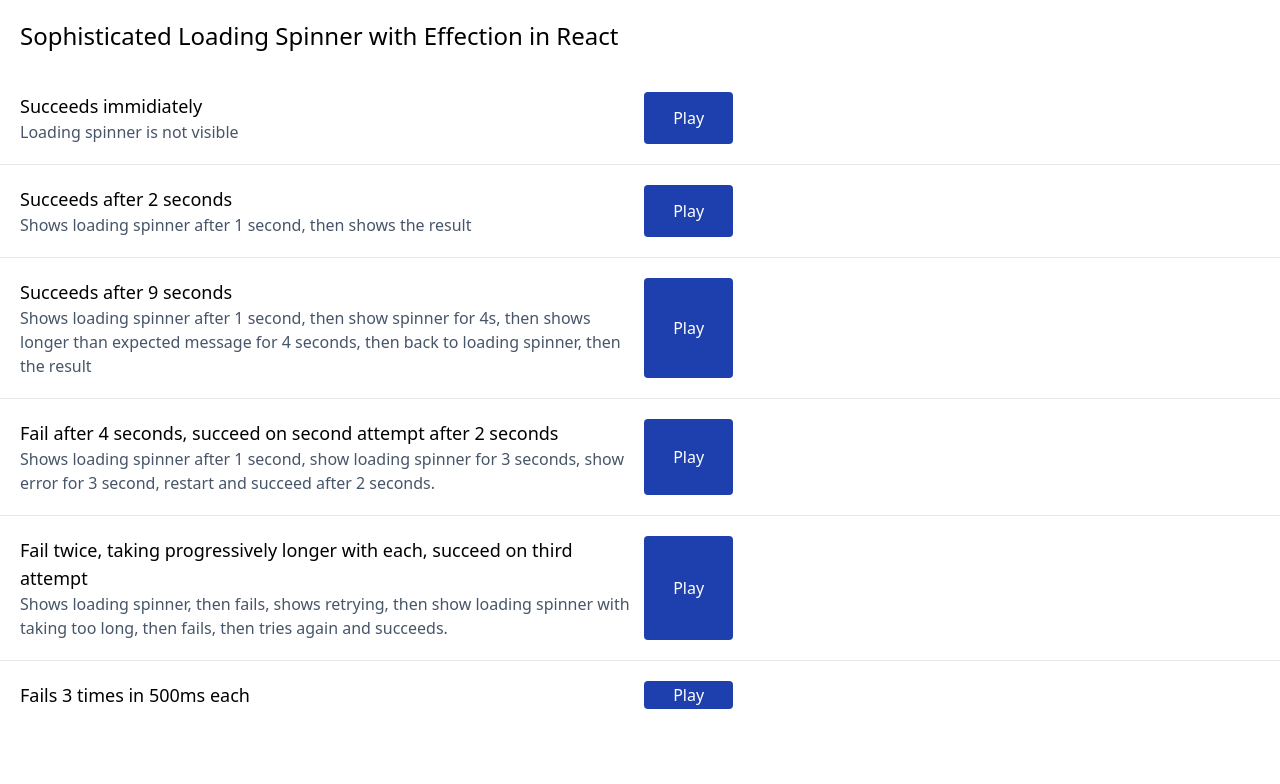
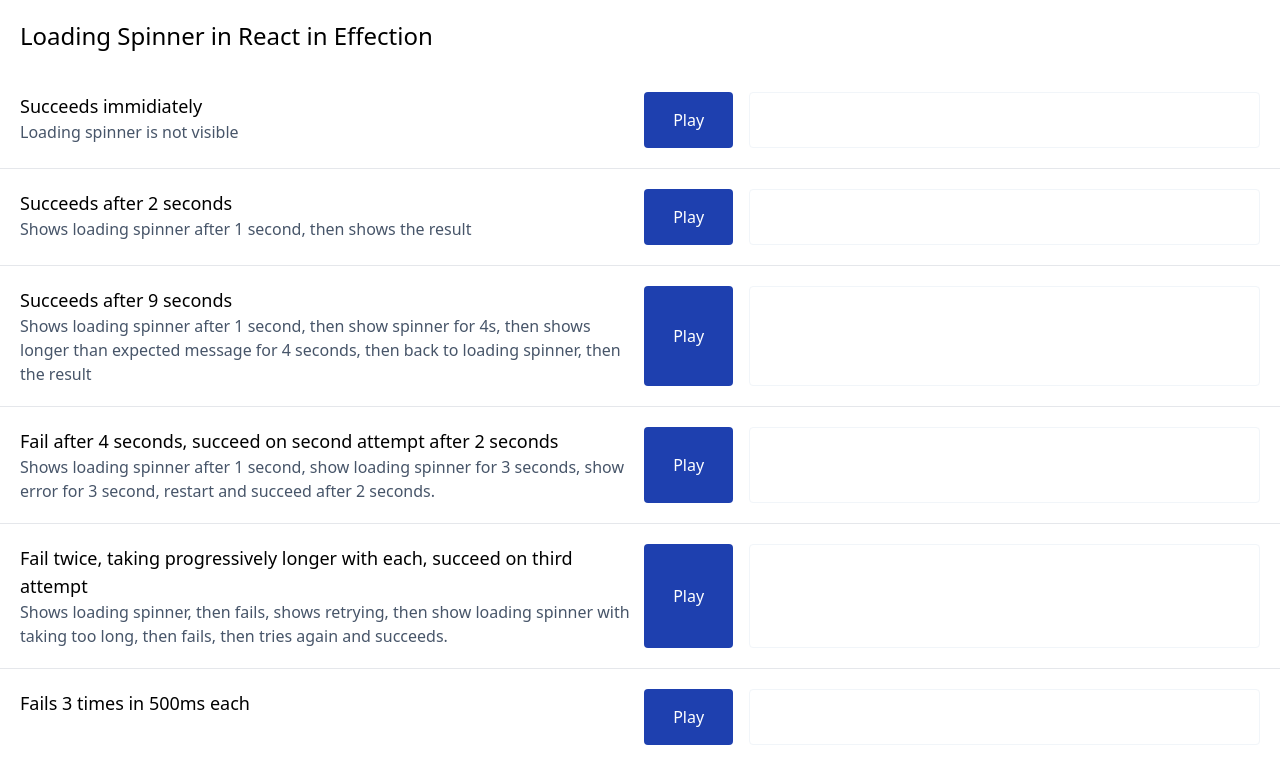
Before and after one commit to thefrontside/effection-react-loadingspinner, a React (Vite) app: page / in a window 1280 px wide. Shown: the top 784 px of the page. Built offline with nearby package versions, Linux system fonts and the light colour scheme.

Commit message:
Reorganized the scenarios

```diff
--- a/src/App.tsx
+++ b/src/App.tsx
@@ -1,72 +1,102 @@
-import { useState } from "react";
 import "./App.css";
 import { LoadingSpinner } from "./components/LoadingSpinner";
 import { useLoader } from "./hooks/useLoader";
-import { Scenario, scenarios } from "./scenarios";
+import { Operation, sleep } from "effection";
+import { Player } from "./components/Player";
 
-function ScenarioRunner({ run }: { run: Scenario['run'] }) {
-  const loader = useLoader(run);
+export function Runner({ op }: { op: (attempt: number) => Operation<string> }) {
+  const loader = useLoader(op);
 
-  return (
-    <>
-      <div className="border-2 rounded border-solid border-blue-800 p-2 col-span-4">
-        <LoadingSpinner loader={loader} />
-      </div>
-      <div className="border-2 border-solid border-slate-300 p-2 col-span-1">
-        {loader.type}
-      </div>
-    </>
-
-  )
-}
-
-function ScenarioPlayer({ scenario }: { scenario: Scenario }) {
-  const [playing, setPlaying] = useState<boolean>(false);
-
-  return (
-    <>
-      <div className="grid grid-cols-2 gap-2">
-        <div>
-          <h3 className="text-lg">{scenario.title}</h3>
-          <p className="text-slate-600">{scenario.description}</p>
-        </div>
-        <div className="grid grid-cols-6 gap-4">
-          {playing ? (
-            <>
-              <button
-                className="rounded bg-red-800 text-white"
-                onClick={() => setPlaying(false)}
-              >
-                Stop
-              </button>
-              <ScenarioRunner run={scenario.run} />
-            </>
-          ) : (
-            <button
-              className="rounded bg-blue-800 text-white"
-              onClick={() => setPlaying(true)}
-            >
-              Play
-            </button>
-          )}
-        </div>
-      </div>
-    </>
-  );
+  return <LoadingSpinner loader={loader} />;
 }
 
 const App = () => {
   return (
     <>
       <h1 className="text-2xl m-5">
-        Sophisticated Loading Spinner with Effection in React
+        Loading Spinner in React in Effection
       </h1>
       <ul className="grid grid-col divide-y">
-        {scenarios.map((s, i) => (
-          <li key={i} className="p-5">
-            <ScenarioPlayer scenario={s} />
-          </li>
-        ))}
+        <li key="0" className="p-5">
+          <Player
+            title="Succeeds immidiately"
+            description="Loading spinner is not visible"
+            // eslint-disable-next-line require-yield
+            op={function* (): Operation<string> {
+              return "Great Success!!!";
+            }}
+          />
+        </li>
+        <li key="1" className="p-5">
+          <Player
+            title="Succeeds after 2 seconds"
+            description="Shows loading spinner after 1 second, then shows the result"
+            op={function* (): Operation<string> {
+              yield* sleep(2000);
+
+              return "Great Success!!!";
+            }}
+          />
+        </li>
+        <li key="2" className="p-5">
+          <Player
+            title="Succeeds after 9 seconds"
+            description="Shows loading spinner after 1 second, then show spinner for 4s, then shows longer than expected message for 4 seconds, then back to loading spinner, then the result"
+            op={function* (): Operation<string> {
+              yield* sleep(9000);
+
+              return "Great Success!!!";
+            }}
+          />
+        </li>
+        <li key="3" className="p-5">
+          <Player
+            title="Fail after 4 seconds, succeed on second attempt after 2 seconds"
+            description="Shows loading spinner after 1 second, show loading spinner for 3 seconds, show error for 3 second, restart and succeed after 2 seconds."
+            op={function* (attempt: number): Operation<string> {
+              switch (attempt) {
+                case 0:
+                  yield* sleep(4000);
+                  throw new Error(`Could not get the value`);
+                case 1:
+                  yield* sleep(2000);
+              }
+              return "Great Success!!!";
+            }}
+          />
+        </li>
+        <li key="4" className="p-5">
+          <Player
+            title="Fail twice, taking progressively longer with each, succeed on third attempt"
+            description="Shows loading spinner, then fails, shows retrying, then show loading spinner with taking too long, then fails, then tries again and succeeds."
+            op={function* (attempt: number): Operation<string> {
+              switch (attempt) {
+                case 0:
+                  yield* sleep(2000);
+
+                  throw new Error(`Failed to connect to external service`);
+                case 1:
+                  yield* sleep(6000);
+
+                  throw new Error(`Connection timed out`);
+                case 2:
+                  yield* sleep(2000);
+              }
+              return "Great Success!!!";
+            }}
+          />
+        </li>
+        <li key="5" className="p-5">
+          <Player
+            title="Fails 3 times in 500ms each"
+            description=""
+            op={function* (): Operation<string> {
+              yield* sleep(500);
+
+              throw new Error(`Could not connnect to the server`);
+            }}
+          />
+        </li>
       </ul>
     </>
   );
--- /dev/null
+++ b/src/components/Player.tsx
@@ -0,0 +1,50 @@
+import { useState } from "react";
+import { Operation } from "effection";
+import { Runner } from "../App";
+
+
+export interface PlayerProps {
+  title: string;
+  description: string;
+  op: (attempt: number) => Operation<string>;
+}
+
+export function Player({ title, description, op }: PlayerProps) {
+  const [playing, setPlaying] = useState<boolean>(false);
+
+  return (
+    <>
+      <div className="grid lg:grid-cols-2 lg:gap-2">
+        <div>
+          <h3 className="text-lg">{title}</h3>
+          <p className="text-slate-600">{description}</p>
+        </div>
+        <div className="grid grid-cols-6 gap-4 mt-2 lg:mt-0">
+          {playing ? (
+            <>
+              <button
+                className="rounded bg-red-800 text-white p-4"
+                onClick={() => setPlaying(false)}
+              >
+                Stop
+              </button>
+              <div className="border border-1 rounded border-solid border-blue-800 p-2 col-span-5">
+                <Runner op={op} />
+              </div>
+            </>
+          ) : (
+            <>
+              <button
+                className="rounded bg-blue-800 text-white p-4"
+                onClick={() => setPlaying(true)}
+              >
+                Play
+              </button>
+              <div className="border border-1 rounded border-solid border-slate-100 p-2 col-span-5"></div>
+            </>
+          )}
+        </div>
+      </div>
+    </>
+  );
+}
--- a/src/scenarios.ts
+++ /dev/null
@@ -1,78 +0,0 @@
-import { Operation, sleep } from "effection";
-
-export const scenarios: Scenario[] = [
-  {
-    title: "Succeeds immidiately",
-    description: "Loading spinner is not visible",
-    run: function* (): Operation<string> {
-      return "Great Success!!!";
-    },
-  },
-  {
-    title: "Succeeds after 2 seconds",
-    description: "Shows loading spinner after 1 second, then shows the result",
-    run: function* (): Operation<string> {
-      yield* sleep(2000);
-
-      return "Great Success!!!";
-    },
-  },
-  {
-    title: "Succeeds after 9 seconds",
-    description:
-      "Shows loading spinner after 1 second, then show spinner for 4s, then shows longer than expected message for 4 seconds, then back to loading spinner, then the result",
-    run: function* (): Operation<string> {
-      yield* sleep(9000);
-
-      return "Great Success!!!"
-    }
-  },
-  {
-    title: "Fail after 4 seconds, succeed on second attempt after 2 seconds",
-    description: "Shows loading spinner after 1 second, show loading spinner for 3 seconds, show error for 3 second, restart and succeed after 2 seconds.",
-    run: function* (attempt: number): Operation<string> {
-      switch (attempt) {
-        case 0:
-          yield* sleep(4000);
-          throw new Error(`Could not get the value`)
-        case 1:
-          yield* sleep(2000);
-      }
-      return "Great Success!!!"
-    }
-  },
-  {
-    title: "Fail twice, taking progressively longer with each, succeed on third attempt",
-    description: "Shows loading spinner, then fails, shows retrying, then show loading spinner with taking too long, then fails, then tries again and succeeds.",
-    run: function*(attempt: number): Operation<string> {
-      switch (attempt) {
-        case 0:
-          yield* sleep(2000);
-
-          throw new Error(`Failed to connect to external service`)
-        case 1:
-          yield* sleep(6000);
-
-          throw new Error(`Connection timed out`);
-        case 2:
-          yield* sleep(2000);
-      }
-      return 'Great Success!!!'
-    }
-  },
-  {
-    title: "Fails 3 times in 500ms each",
-    description: "",
-    run: function*(): Operation<string> {
-      yield* sleep(500);
-
-      throw new Error(`Could not connnect to the server`);
-    }
-  }
-];
-
-export interface Scenario {
-  title: string;
-  description: string;
-  run: (attempt: number) => Operation<string>;
-}
```
